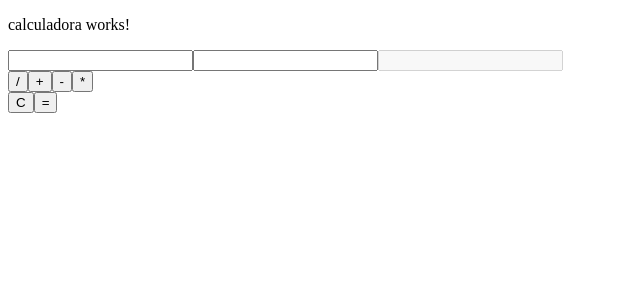
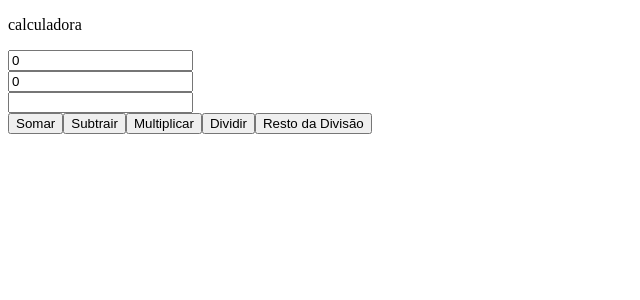
Before and after one commit to JoaoGabrielBertolucci/Angular, an Angular app in the folder caculator/: page / in a window 1280 px wide. Shown: the top 300 px of the page, without its empty margins (0-640 px from the left). Built offline with nearby package versions, Linux system fonts and the light colour scheme.

Commit message:
alteração dos componentes

```diff
--- a/caculator/src/app/calculadora/calculadora.component.html
+++ b/caculator/src/app/calculadora/calculadora.component.html
@@ -1,18 +1,17 @@
-<p>calculadora works!</p>
+<p>calculadora</p>
 
 <div class="calculator">
-    <input type="text" id="val1" enable />
-    <input type="text" id="val2" enable />
-    <input type="text" id="result" disabled />
+    <input type="text" [(ngModel)]="num1" id="num1"  /><br>
+    <input type="text" [(ngModel)]="num2" id="num2"  /><br>
+    <input type="text" [(ngModel)]="result" id="result" readonly />
 </div>
 
 <div class="buttons">
 
-    <button class="operation" value="/">/</button>
-    <button class="operation" value="+">+</button>
-    <button class="operation" value="-">-</button>
-    <button class="operation" value="*">*</button><br>
+    <button (click)="somar()">Somar</button>
+    <button (click)="subtrair()">Subtrair</button>
+    <button (click)="multiplicar()">Multiplicar</button>
+    <button (click)="dividir()">Dividir</button>
+    <button (click)="restodiv()">Resto da Divisão</button><br>
 
-    <button id="clear">C</button>
-    <button id="equal">=</button>
   </div>
--- a/caculator/src/app/calculadora/calculadora.component.ts
+++ b/caculator/src/app/calculadora/calculadora.component.ts
@@ -14,17 +14,21 @@ export class CalculadoraComponent {
   mult: number = 0;
   divisao: number = 0;
   RestoDiv: number = 0;
+  result: any;
 
    somar(){
       this.soma = this.num1 + this.num2;
+      this.result = this.soma;
    }
 
   subtrair(){
     this.Subtrair = this.num1 - this.num2;
+    this.result = this.Subtrair;
   }
 
   multiplicar(){
     this.mult = this.num1 * this.num2;
+    this.result = this.mult;
   }
 
   dividir(){
```
